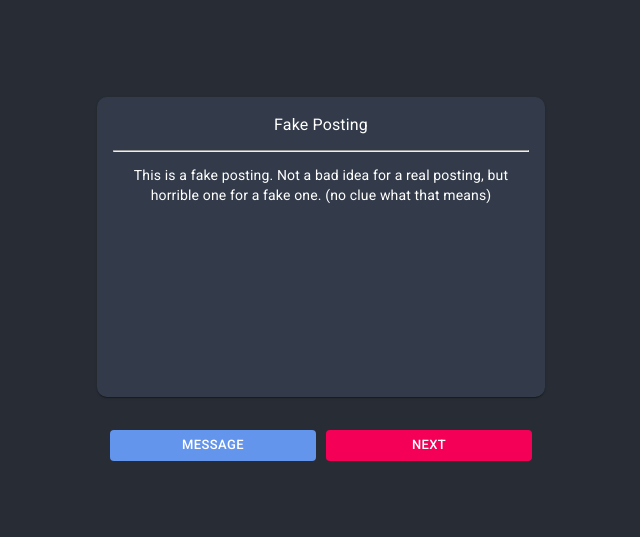
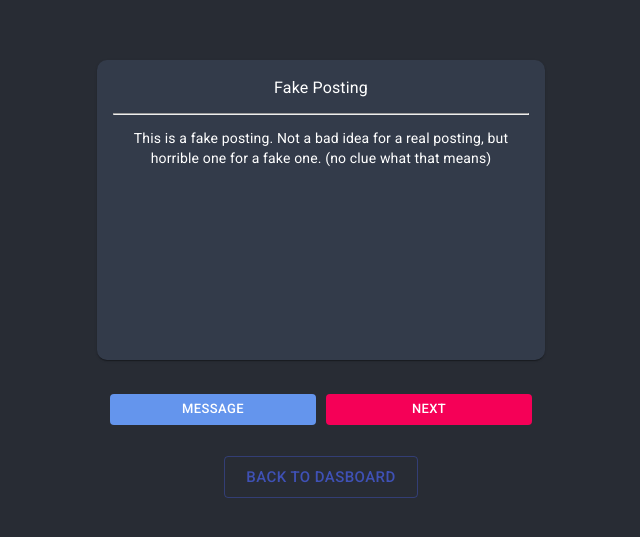
Before and after one commit to kylerioux/HackWestern6, a React (Create React App) app in the folder frontend/: page /matcher in a window 1280 px wide. Shown: the part 121-658 px from the top of the page, without its empty margins (319-959 px from the left). Built offline with nearby package versions, Linux system fonts and the light colour scheme; no server answers.

Commit message:
back to dash on both

```diff
--- a/frontend/src/components/CreateForm/CreateForm.js
+++ b/frontend/src/components/CreateForm/CreateForm.js
@@ -62,7 +62,7 @@ class CreateForm extends React.Component{
       <br/>
       <Button size='large' margin='3' variant="outlined" color="Primary"  onClick={this.goToDash}>
                        Back to dasboard
-                    </Button>
+      </Button>
       </form>
     );
   }
--- a/frontend/src/components/Matcher/Matcher.js
+++ b/frontend/src/components/Matcher/Matcher.js
@@ -8,6 +8,7 @@ import CardActions from '@material-ui/core/CardActions';
 import CardContent from '@material-ui/core/CardContent';
 import Button from '@material-ui/core/Button';
 import Typography from '@material-ui/core/Typography';
+import { Redirect } from 'react-router-dom'
 
 function handleLogin(e) {
 
@@ -16,6 +17,7 @@ function handleLogin(e) {
 
 class Matcher extends React.Component {
     state = {
+        showDashboard:false,
         title: "Fake Posting",
         description: "This is a fake posting. Not a bad idea for a real posting, but horrible one for a fake one. (no clue what that means)"
     }
@@ -34,7 +36,17 @@ class Matcher extends React.Component {
      componentDidMount() {
         this.getMatch();
       }
+
+      goToDash = async (e) => {
+        this.setState(() => ({
+            showDashboard: true
+        }))
+      }
+
     render() {
+        if (this.state.showDashboard === true) {
+            return <Redirect to='/dashboard' />
+        }
         return (
             <div className="Matcher" style={{ width: "100%" }}>
                 <div style={{ width: "35%", margin: "auto" }}>
@@ -54,6 +66,12 @@ class Matcher extends React.Component {
                     <br />
                     <Button style={{ width: "46%", marginBottom: 0, marginLeft: "auto", backgroundColor: "cornflowerblue", color: "white", marginRight: 10 }} size="small">Message</Button>
                     <Button style={{ width: "46%", marginBottom: 0, marginLeft: "auto", backgroundColor: "#f50057", color: "white" }} size="small">Next</Button>
+
+                    <br></br>
+                    <br></br>
+                    <Button size='large' margin='3' variant="outlined" color="Primary"  onClick={this.goToDash}>
+                       Back to dasboard
+                    </Button>
                 </div>
             </div>);
     }
```
